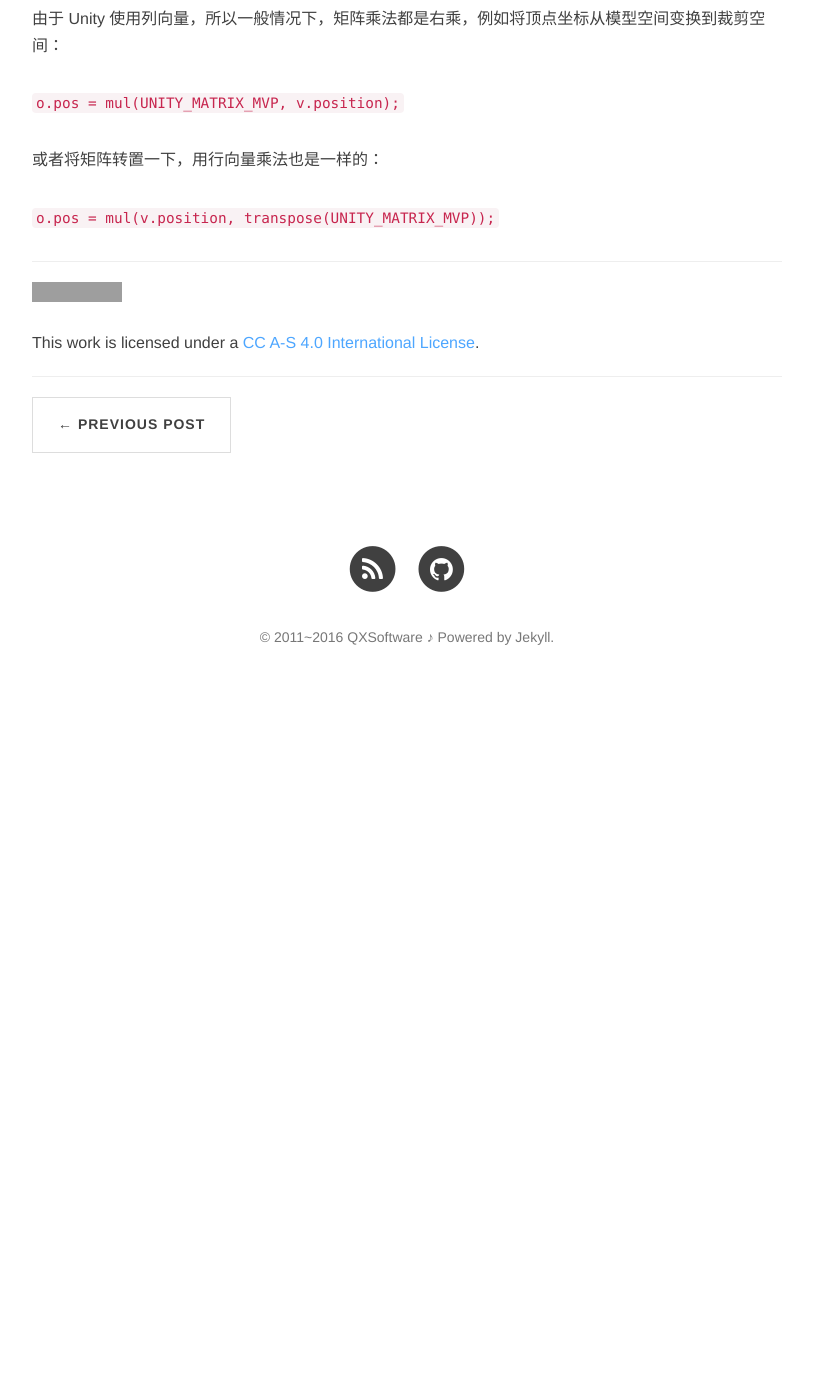
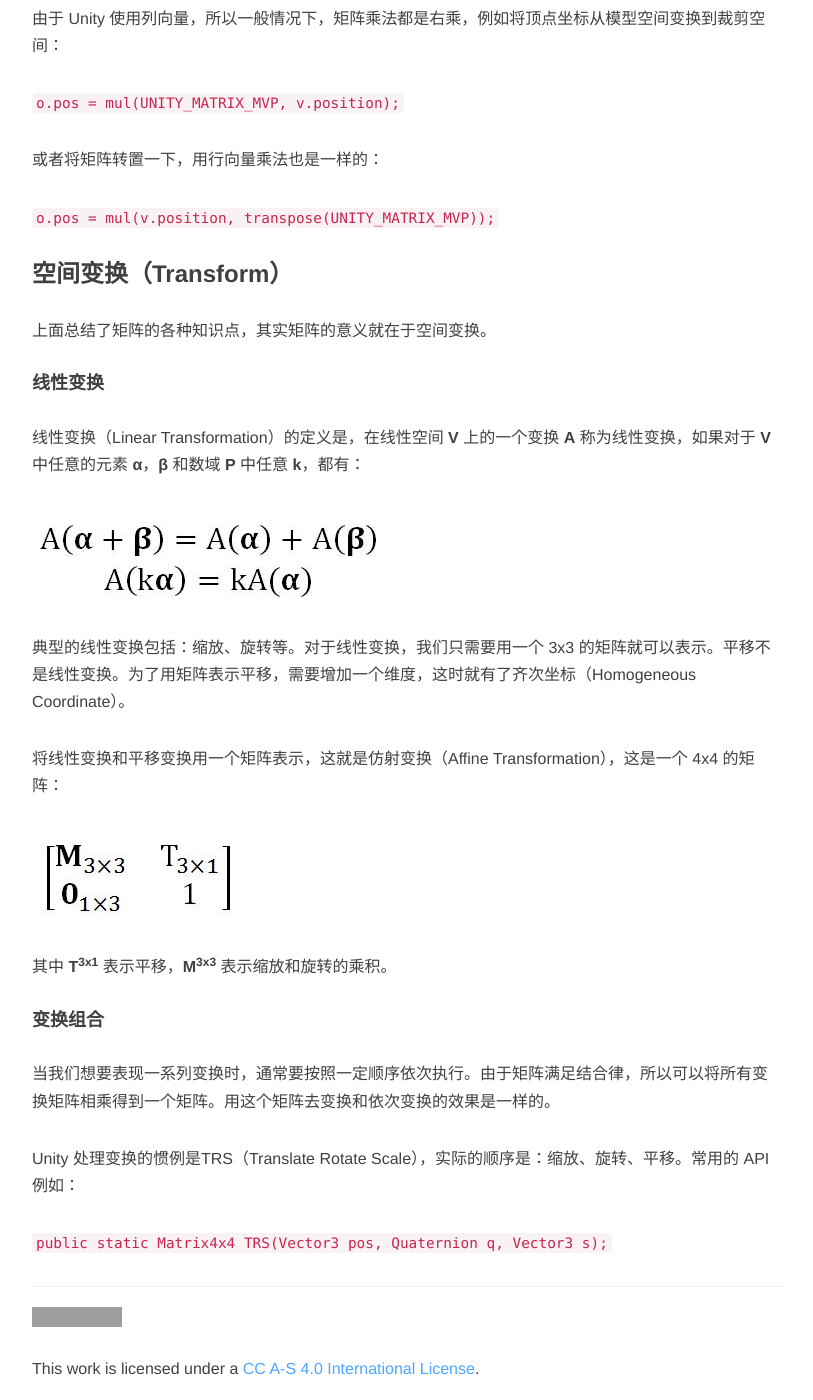
Before and after one commit to QXSoftware/qxsoftware.github.io, a Jekyll site: the page built from _posts/2016-10-27-Unity Rendering Math.md, in a window 1280 px wide and 1400 px high, scrolled down 3699 px. Shown: the whole window, without its empty margins (233-1046 px from the left). Built offline with Jekyll 4.4.1, drawn with Linux system fonts in a browser that asks for light colours; nearby versions of some CDN libraries; comment, search, counter and statistics services are not loaded; before the commit the page ends 4414 px from its top, so only the background shows below that; some of the changed text lies outside the part shown; grey boxes are pictures that could not be loaded.

Commit message:
增加空间变换相关信息

```diff
--- a/_posts/2016-10-27-Unity Rendering Math.md
+++ b/_posts/2016-10-27-Unity Rendering Math.md
@@ -29,7 +29,7 @@ tags: Unity 渲染 Shader
 	![](/post_img/diagonal-matrix.jpg)
 
 * 单位矩阵
-单位矩阵（Identity Matrix）是对角线的元素都为 1 的对角矩阵。单位矩阵一般用 I 表示。
+单位矩阵（Identity Matrix）是对角线的元素都为 1 的对角矩阵。单位矩阵一般用 <strong>I</strong> 表示。
 
 	<strong>MI = IM</strong>
 
@@ -53,7 +53,7 @@ tags: Unity 渲染 Shader
 		<strong>(ABCD)<sup>T</sup> = D<sup>T</sup>C<sup>T</sup>B<sup>T</sup>A<sup>T</sup></strong>
 
 * 逆矩阵
-首先，并不是所有的矩阵都有逆矩阵（Inverse Matrix）。矩阵 M 存在逆矩阵 M<sup>-1</sup> 的前提之一就是，M 必须是一个方阵。M 和 M<sup>-1</sup> 相乘得到单位矩阵：
+首先，并不是所有的矩阵都有逆矩阵（Inverse Matrix）。矩阵 <strong>M</strong> 存在逆矩阵 <strong>M<sup>-1</sup></strong> 的前提之一就是，<strong>M</strong> 必须是一个方阵。<strong>M</strong> 和 <strong>M<sup>-1</sup></strong> 相乘得到单位矩阵：
 
 	<strong>MM<sup>-1</sup> = M<sup>-1</sup>M = I</strong>
 
@@ -76,11 +76,11 @@ tags: Unity 渲染 Shader
 		<strong>(ABCD)<sup>-1</sup> = D<sup>-1</sup>C<sup>-1</sup>B<sup>-1</sup>A<sup>-1</sup></strong>
 
 * 正交矩阵
-正交矩阵（Orthogonal Matrix）是方阵。如果 M 和 M<sup>T</sup> 的乘积是单位矩阵的话，则 M 是正交的。
+正交矩阵（Orthogonal Matrix）是方阵。如果 <strong>M</strong> 和 <strong>M<sup>T</sup></strong> 的乘积是单位矩阵的话，则 <strong>M</strong> 是正交的。
 
 	<strong>MM<sup>T</sup> = I</strong>
 
-	这等价于，M 的逆矩阵等于转置矩阵。
+	这等价于，<strong>M</strong> 的逆矩阵等于转置矩阵。
 
 	<strong>M<sup>-1</sup> = M<sup>T</sup></strong>
 
@@ -115,3 +115,29 @@ tags: Unity 渲染 Shader
 或者将矩阵转置一下，用行向量乘法也是一样的：
 
 `o.pos = mul(v.position, transpose(UNITY_MATRIX_MVP));`
+
+### 空间变换（Transform）
+
+上面总结了矩阵的各种知识点，其实矩阵的意义就在于空间变换。
+
+#### 线性变换
+
+线性变换（Linear Transformation）的定义是，在线性空间 <strong>V</strong> 上的一个变换 <strong>A</strong> 称为线性变换，如果对于 <strong>V</strong> 中任意的元素 <strong>α</strong>，<strong>β</strong> 和数域 <strong>P</strong> 中任意 <strong>k</strong>，都有：
+
+![](/post_img/linear-transformation.jpg)
+
+典型的线性变换包括：缩放、旋转等。对于线性变换，我们只需要用一个 3x3 的矩阵就可以表示。平移不是线性变换。为了用矩阵表示平移，需要增加一个维度，这时就有了齐次坐标（Homogeneous Coordinate）。
+
+将线性变换和平移变换用一个矩阵表示，这就是仿射变换（Affine Transformation），这是一个 4x4 的矩阵：
+
+![](/post_img/final-matrix.jpg)
+
+其中 <strong>T<sup>3x1</sup></strong> 表示平移，<strong>M<sup>3x3</sup></strong> 表示缩放和旋转的乘积。
+
+#### 变换组合
+
+当我们想要表现一系列变换时，通常要按照一定顺序依次执行。由于矩阵满足结合律，所以可以将所有变换矩阵相乘得到一个矩阵。用这个矩阵去变换和依次变换的效果是一样的。
+
+Unity 处理变换的惯例是TRS（Translate Rotate Scale），实际的顺序是：缩放、旋转、平移。常用的 API 例如：
+
+`public static Matrix4x4 TRS(Vector3 pos, Quaternion q, Vector3 s);`
```
Also changed, not shown: other parts of _posts/2016-10-27-Unity Rendering Math.md (+1 -1 lines), post_img/final-matrix.jpg (added), post_img/linear-transformation.jpg (added).
